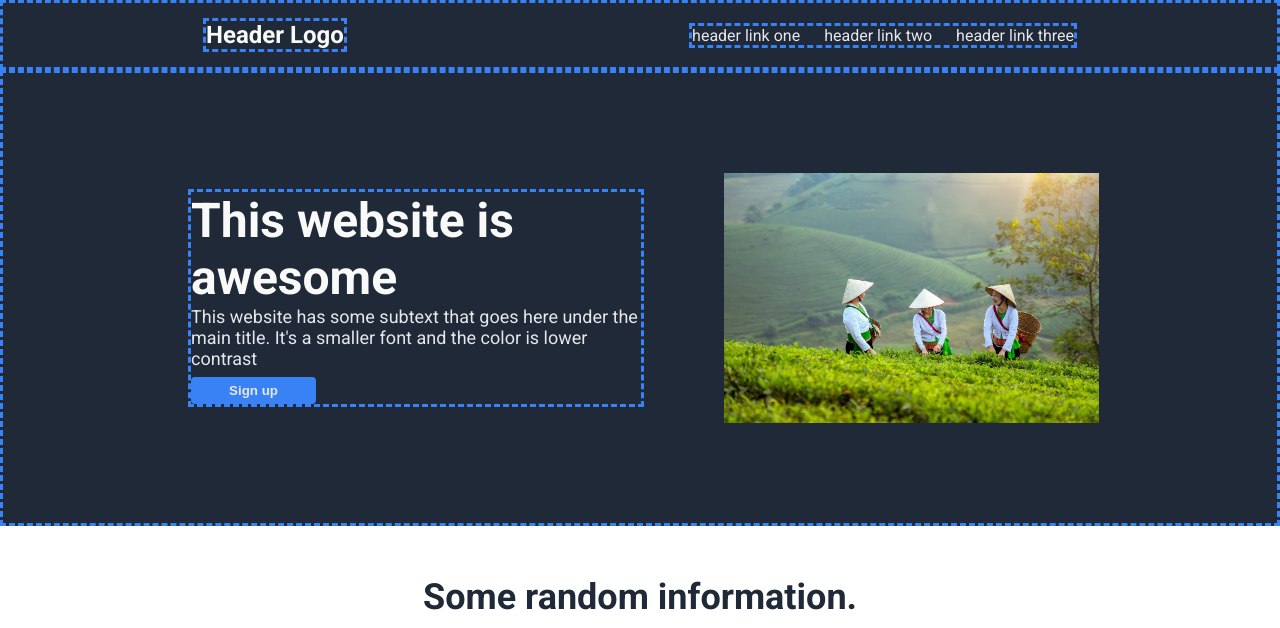
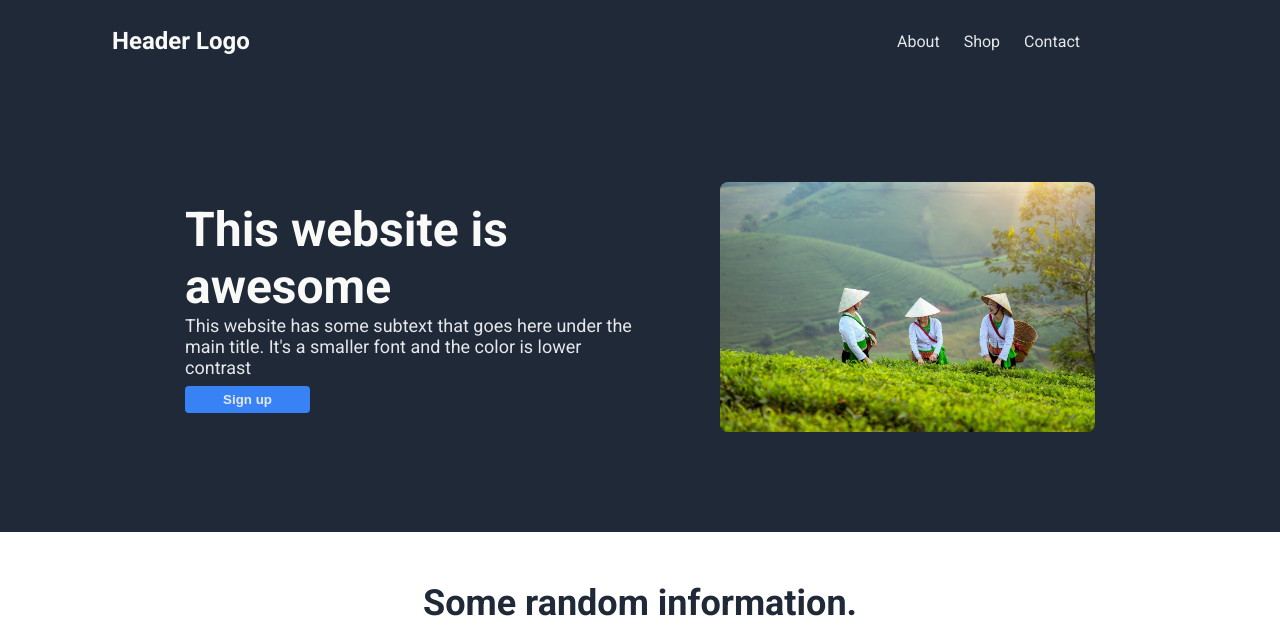
Before and after one commit to Anv-AB/landing-page, a plain HTML site: page index.html in a window 1280 px wide. Shown: the top 628 px of the page. Drawn offline with Linux system fonts and the light colour scheme.

Commit message:
Further smaller changes made to css

```diff
--- a/index.html
+++ b/index.html
@@ -14,9 +14,9 @@
   <div class="header">
     <div class="logo">Header Logo</div>
     <ul>
-      <li><a href="">header link one</a></li>
-      <li><a href="">header link two</a></li>
-      <li><a href="">header link three</a></li>
+      <li><a href="">About</a></li>
+      <li><a href="">Shop</a></li>
+      <li><a href="">Contact</a></li>
     </ul>
   </div>
 
@@ -61,12 +61,14 @@
     </div>
   </div>
 
-  <div class="cta">
-    <div class="cta-container">
-      <div class="cta-title">Call to action! It's time!</div>
-      <div class="cta-text">Sign up for our product by clicking that button right over there!</div>
+  <div class="test">
+    <div class="cta">
+      <div class="cta-container">
+        <div class="cta-title">Call to action! It's time!</div>
+        <div class="cta-text">Sign up for our product by clicking that button right over there!</div>
+      </div>
+      <button class="sign-up-2">Sign up</button>
     </div>
-    <button class="sign-up-2">Sign up</button>
   </div>
 
   <footer>
--- a/style.css
+++ b/style.css
@@ -13,8 +13,6 @@ body {
   padding: 15px;
   background-color: #1f2937;
   margin: 0;
-  border: #3882F6;
-  border-style: dashed;
 }
 
 .logo {
@@ -22,9 +20,8 @@ body {
   color: #F9FaF8;
   font-weight: 900;
   flex-shrink: 0;
-  border: #3882F6;
-  border-style: dashed;
-  margin-left: 185px;
+  margin-left: 85px;
+  padding: 12px;
 }
 
 ul {
@@ -35,8 +32,6 @@ ul {
   gap: 24px;
   list-style-type: none;
   flex-shrink: 1;
-  border: #3882F6;
-  border-style: dashed;
 }
 
 a {
@@ -56,8 +51,6 @@ a {
   padding: 100px 0px 100px;
   flex-basis: auto;
   gap: 80px;
-  border: #3882F6;
-  border-style: dashed;
 }
 
 .introduction-title {
@@ -86,18 +79,17 @@ a {
 }
 
 .introduction-img {
-  width: 500px;
-  height: 250px;
+  max-width: 500px;
+  max-height: 250px;
   flex-shrink: 1;
   margin-right: 185px;
+  border-radius: 8px;
 }
 
 .introduction-container {
   width: 450px;
   margin-left: 0;
-  border: #3882F6;
-  border-style: dashed;
-  flex-shrink: 0;
+  flex-shrink: 1;
   margin-left: 185px;
 }
 
@@ -119,6 +111,7 @@ a {
   justify-content: center;
   align-items: end;
   gap: 52px;
+  flex-wrap: wrap;
 }
 
 .info {
@@ -170,6 +163,7 @@ a {
 }
 
 /* cta */
+
 .cta {
   display: flex;
   justify-content: center;
@@ -179,6 +173,8 @@ a {
   margin-top: 80px;
   background-color: #3882F6;
   border-radius: 8px;
+  box-sizing: border-box;
+  max-width: 90%;
 
 }
 
@@ -197,7 +193,6 @@ a {
   cursor: pointer;
   border: 2px solid #E5E7EB;
   border-radius: 4px;
-    /* border-color: #E5E7EB; */
 }
 /* footer */
 footer {
```
